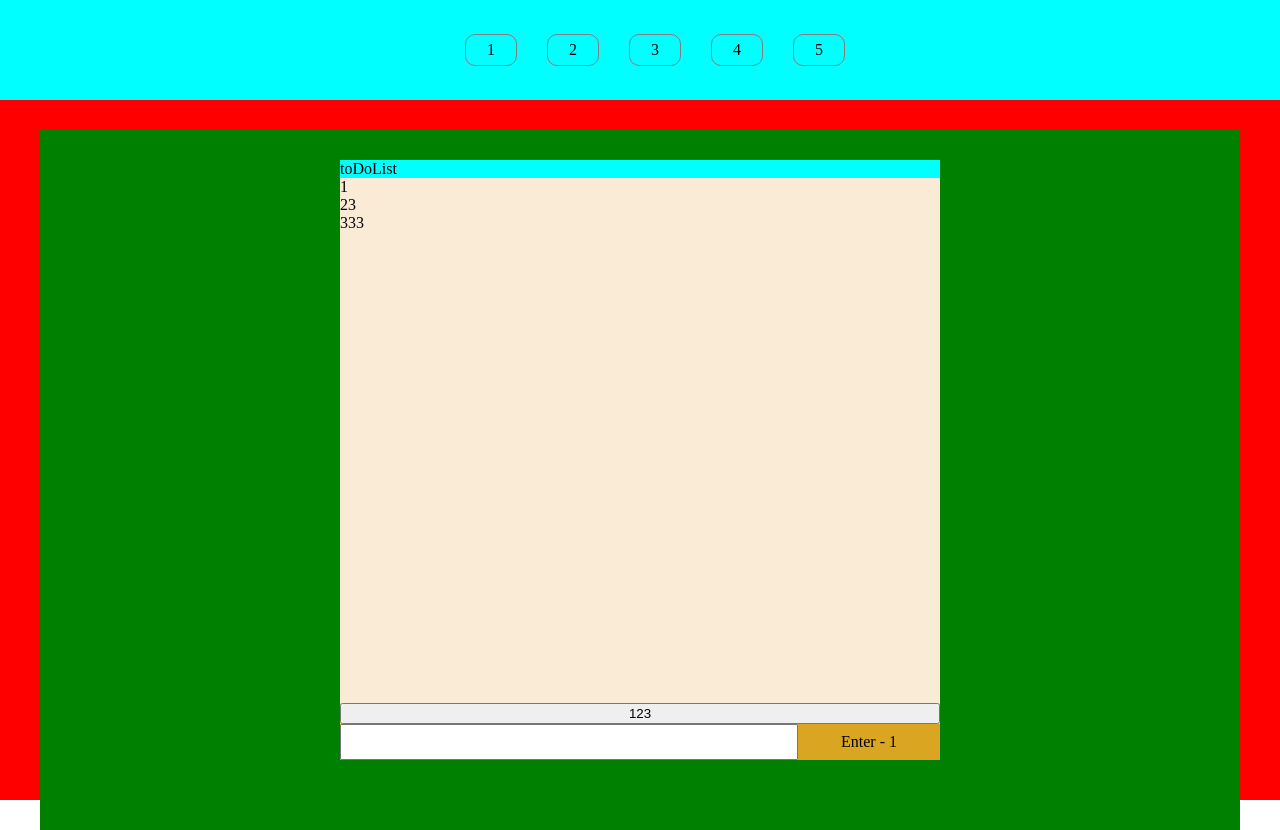
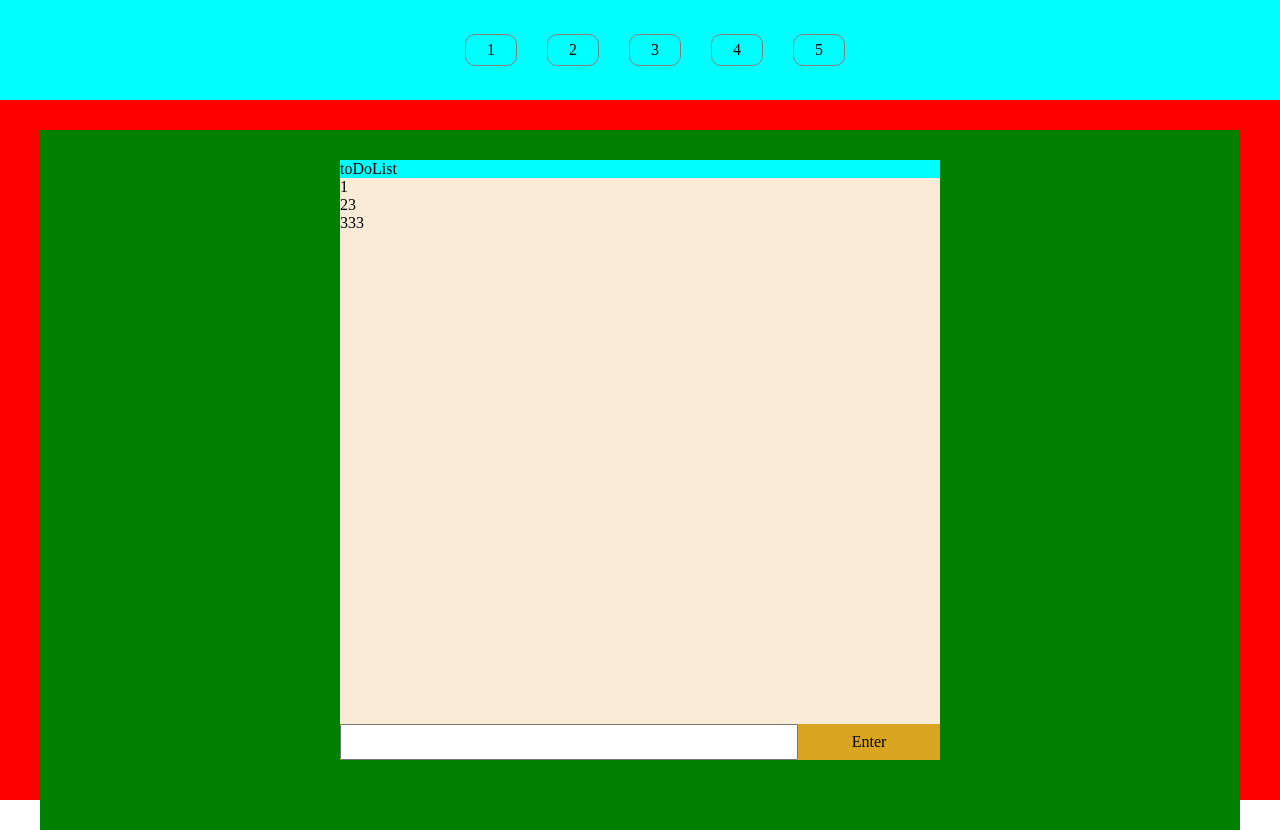
Before and after one commit to inevadim/ineHub, a React (Create React App) app: page / in a window 1280 px wide. Built offline with nearby package versions, Linux system fonts and the light colour scheme.

Commit message:
delete over code

```diff
--- a/src/components/content/toDoList/ToDoList.jsx
+++ b/src/components/content/toDoList/ToDoList.jsx
@@ -23,12 +23,7 @@ export const ToDoList = () => {
             })}
           </div>
         </div>
-        <button
-          onClick={() => {
-            console.log('123-', listItems);
-          }}>
-          123
-        </button>
+
         <EntryField />
       </div>
     </div>
--- a/src/components/content/toDoList/components/EntryField.jsx
+++ b/src/components/content/toDoList/components/EntryField.jsx
@@ -6,7 +6,7 @@ export const EntryField = () => {
   const [entryFieldValue, setEntryFieldValue] = useState('1');
   //   const listItems = useSelector(state => state.toDoList.value);
   const dispatch = useDispatch();
-  const clickConsole = () => {
+  const addItems = () => {
     return dispatch(addItem(entryFieldValue));
   };
   return (
@@ -20,10 +20,9 @@ export const EntryField = () => {
       <div
         className={styles.buttonEntryField}
         onClick={() => {
-          clickConsole();
-          console.log('5', entryFieldValue);
+          addItems();
         }}>
-        Enter - {entryFieldValue}
+        Enter
       </div>
     </div>
   );
--- a/src/redux/toDoListSlice.js
+++ b/src/redux/toDoListSlice.js
@@ -5,7 +5,7 @@ const initialState = {
 };
 
 export const toDoListSlice = createSlice({
-  name: 'counter',
+  name: 'toDoList',
   initialState,
   reducers: {
     addItem: (state, action) => {
```
